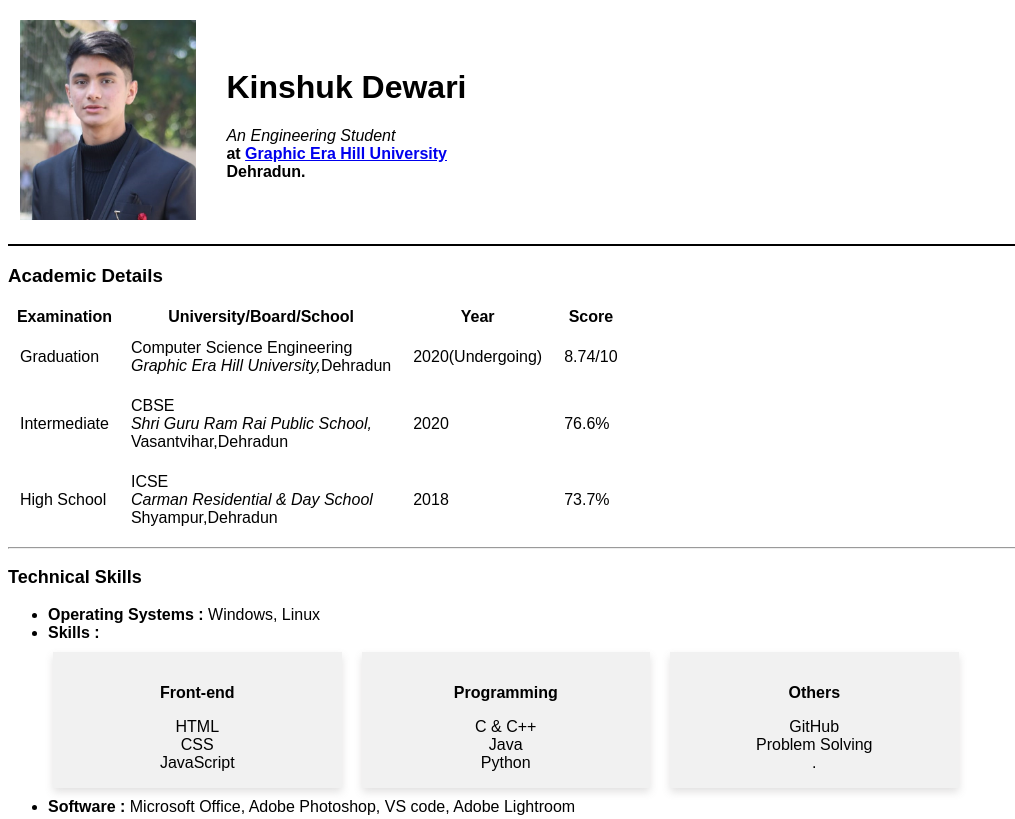
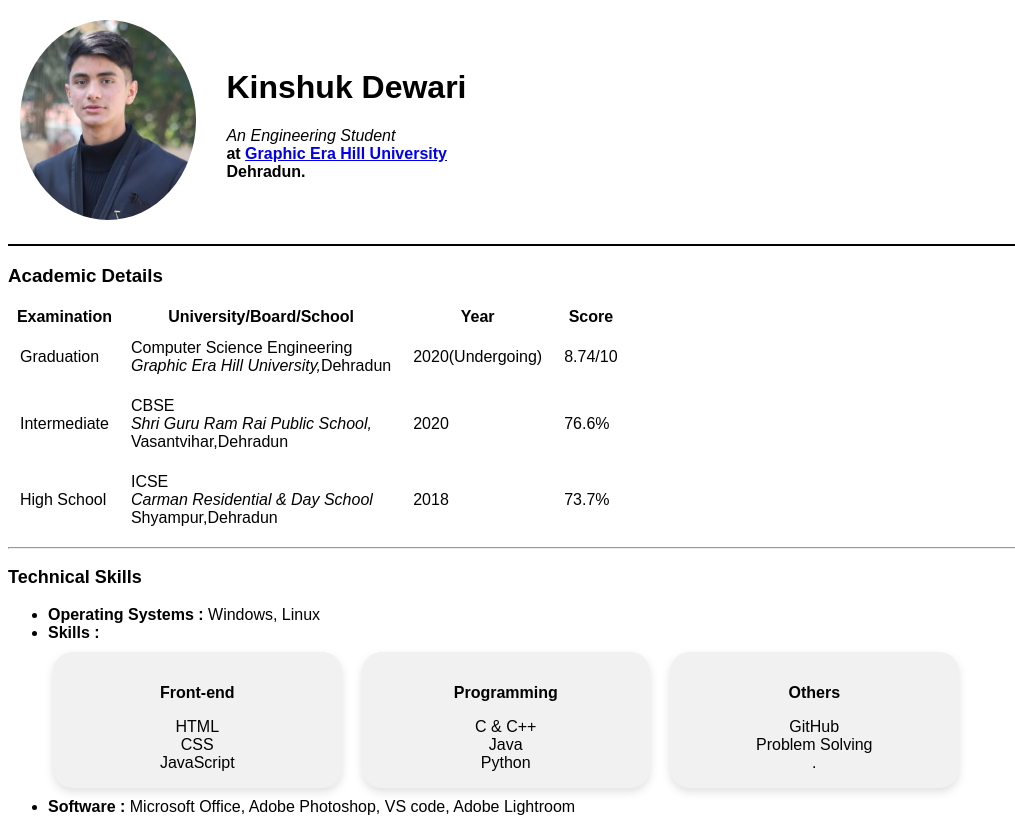
Before and after one commit to KINSHUK69/CV, a plain HTML site: page index.html in a window 1280 px wide. Shown: the top 819 px of the page, without its empty margins (0-1015 px from the left). Drawn offline with Linux system fonts and the light colour scheme.

Commit message:
image & cards rounded

```diff
--- a/style.css
+++ b/style.css
@@ -30,8 +30,9 @@
     list-style: none;
 }
 
-* {
+.technicalSkills * {
     box-sizing: border-box;
+    border-radius:20px;
   }
 
   body {
@@ -80,3 +81,7 @@
       margin-bottom: 20px;
     }
   }
+img{
+    border-radius:50%;
+    border-style:none;
+}
```
